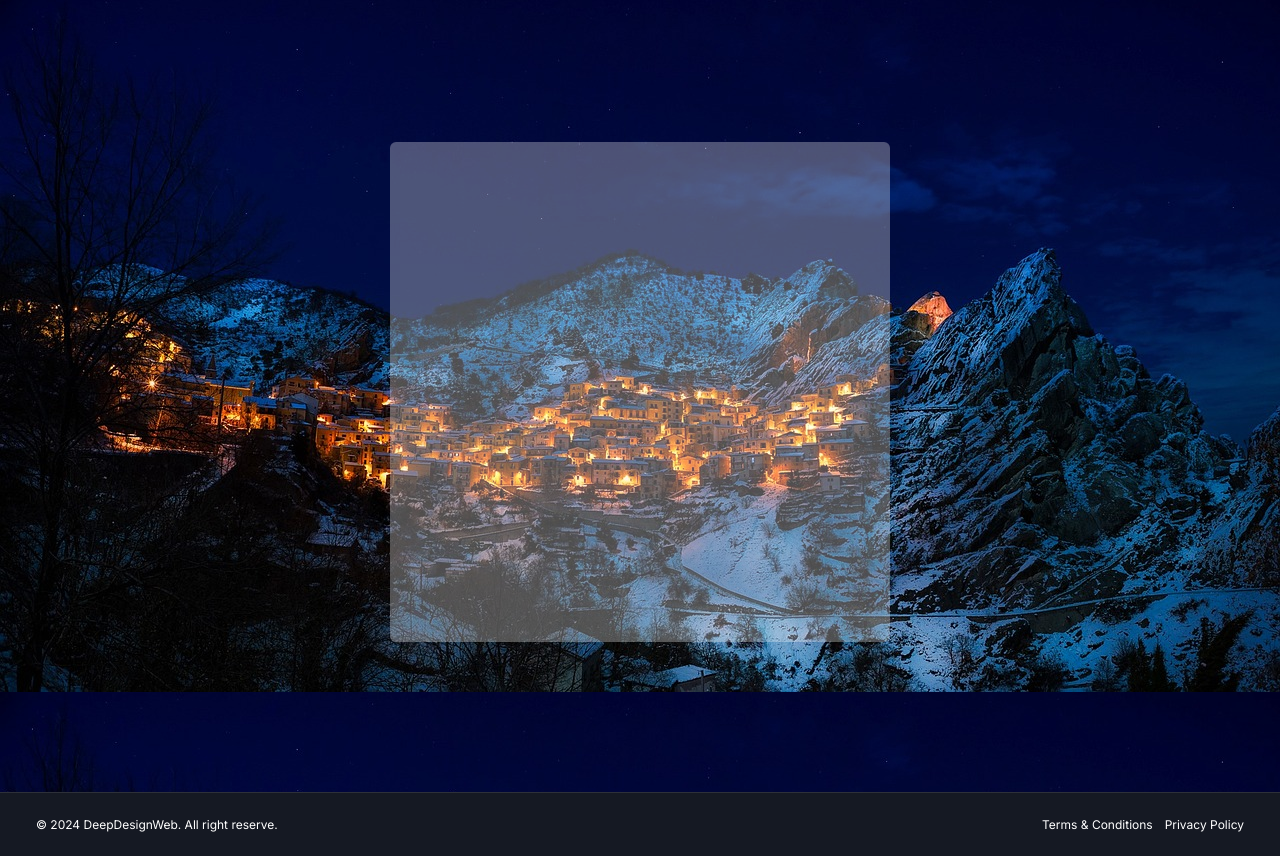
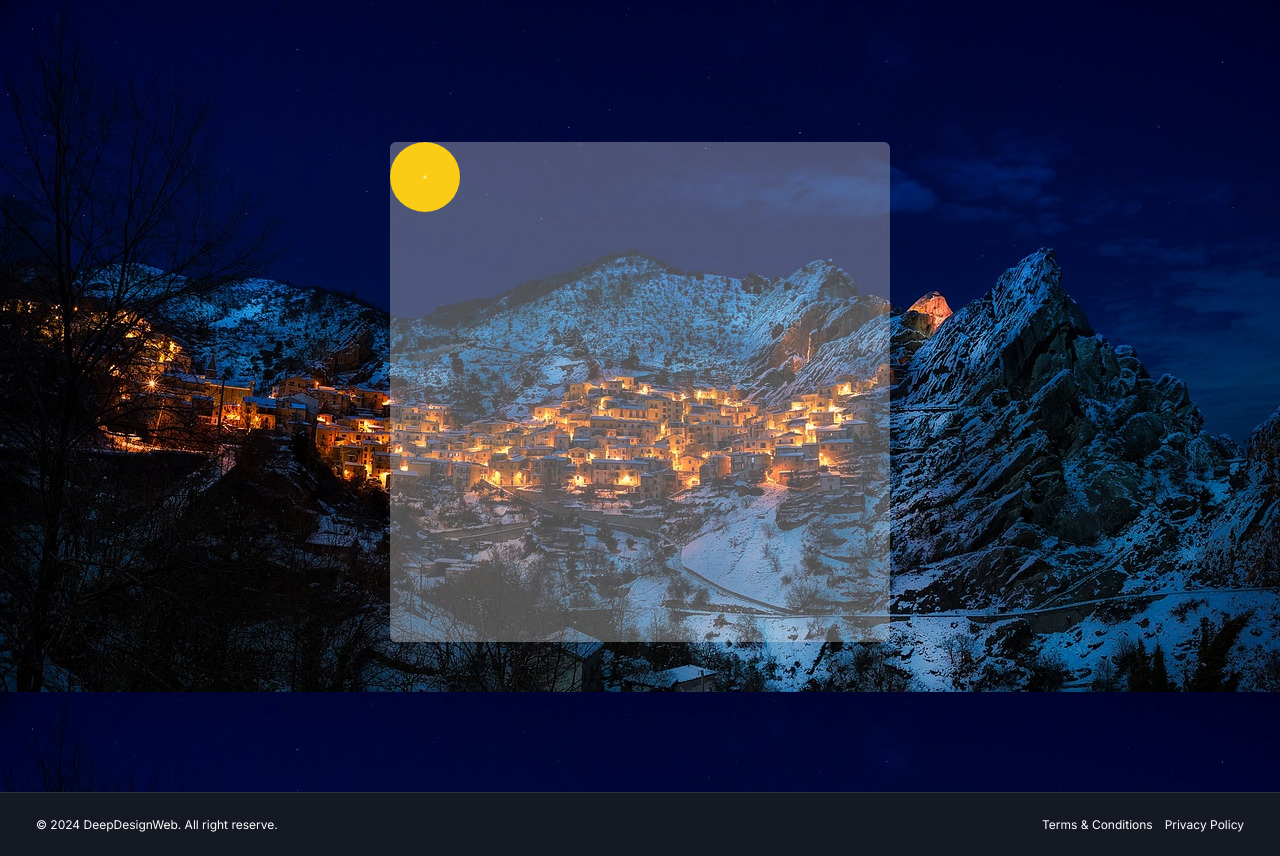
Before and after one commit to erDeep64930/UI-UX-NextJs, a Next.js app: page / in a window 1280 px wide. Shown: the part 1114-1970 px from the top of the page. Built offline with nearby package versions, Linux system fonts and the light colour scheme.

Commit message:
rotating div has been made

```diff
--- a/components/Banner.jsx
+++ b/components/Banner.jsx
@@ -1,15 +1,22 @@
-import React from 'react'
+"use client";
+import React, { useState } from "react";
+import { FaPlus } from "react-icons/fa";
 
 const Banner = () => {
+  const [isActive, setIsActive] = useState(false);
 
   return (
-    <div className='h-screen w-screen bg-[url(/ai1.jpg)] flex justify-center items-center mx-auto' >
-        <div className='w-[500px] h-[500px] backdrop-invert-0 bg-white/30 rounded-md'>
+    <div className="h-screen w-screen bg-[url(/ai1.jpg)] flex justify-center items-center mx-auto ">
+      <div className="w-[500px] h-[500px] backdrop-invert-0 bg-white/30 rounded-md ">
+        <div
+          className={`rounded-full bg-yellow-400 w-[70px] h-[70px] transition-all duration-300 cursor-pointer flex items-center justify-center`}
+          onClick={() => setIsActive(!isActive)}
+        >
+          <FaPlus className={`h-5 w-5 p-2 z-50 ${isActive ? "rotate-45" : ""}`} />
+        </div>
+      </div>
+    </div>
+  );
+};
 
-        </div>
-
-    </div>
-  )
-}
-
-export default Banner
+export default Banner;
```
